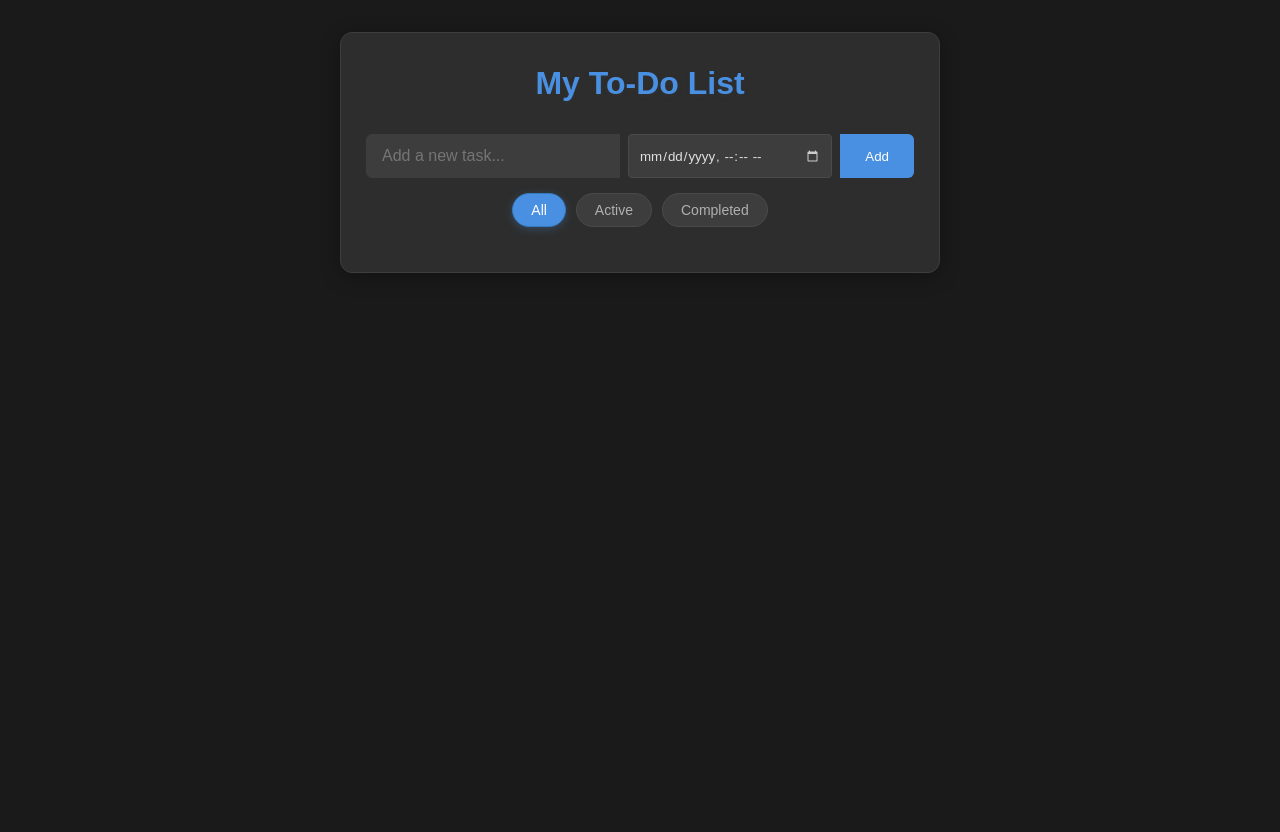
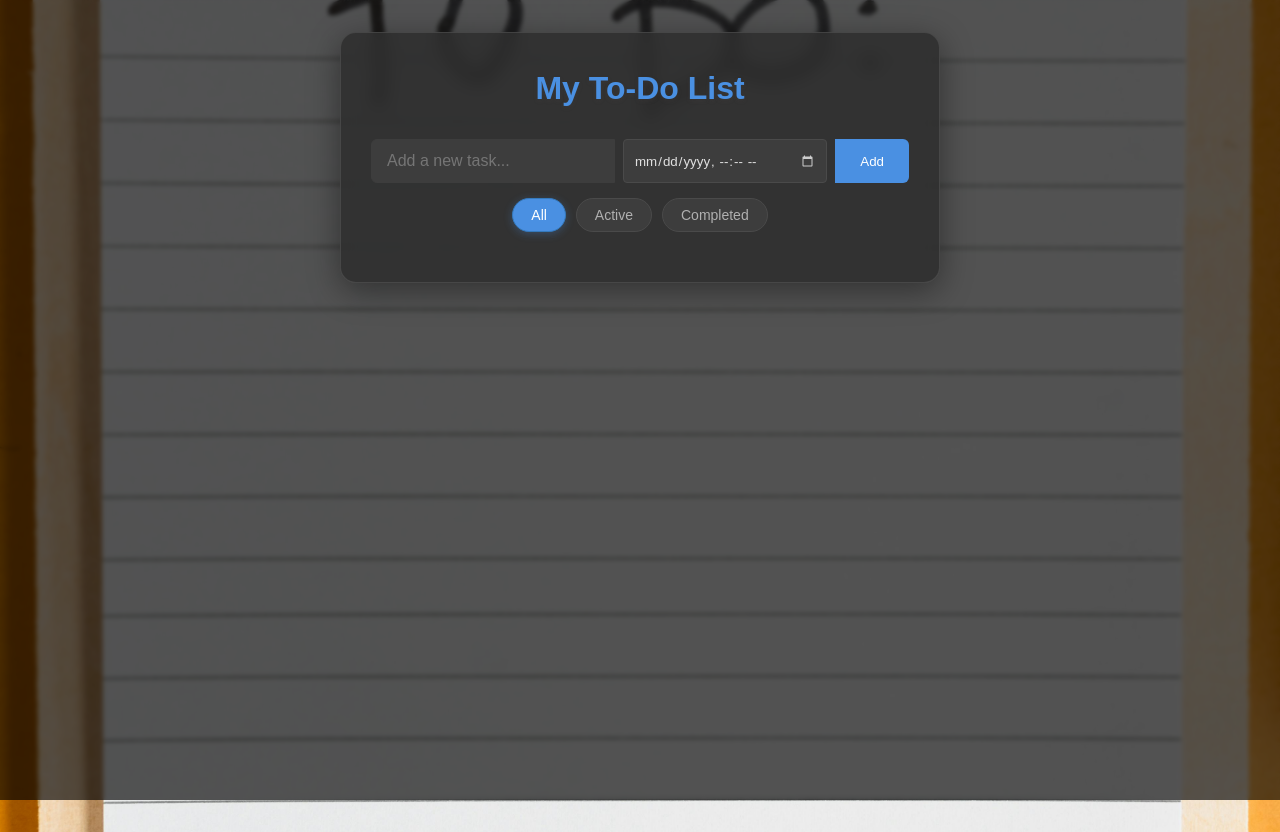
Before and after one commit to SriPriyanD07/To_do_List, a plain HTML site: page index.html in a window 1280 px wide. Drawn offline with Linux system fonts and the light colour scheme.

Commit message:
feat: add custom background image and enhance UI with glass-morphism effects

```diff
--- a/styles.css
+++ b/styles.css
@@ -6,21 +6,44 @@
 }
 
 body {
-    background: #1a1a1a;
+    background: #1a1a1a url('img.jpg') no-repeat center center fixed;
+    background-size: cover;
     color: #e0e0e0;
     line-height: 1.6;
     min-height: 100vh;
-    transition: background 0.3s ease;
+    transition: all 0.3s ease;
+    position: relative;
+    font-family: 'Segoe UI', Tahoma, Geneva, Verdana, sans-serif;
+}
+
+body::before {
+    content: '';
+    position: fixed;
+    top: 0;
+    left: 0;
+    right: 0;
+    bottom: 0;
+    background: rgba(0, 0, 0, 0.65);
+    z-index: -1;
+    backdrop-filter: blur(2px);
 }
 
 .container {
     max-width: 600px;
     margin: 2rem auto;
-    padding: 25px;
-    background: #2d2d2d;
-    border-radius: 12px;
-    box-shadow: 0 4px 20px rgba(0, 0, 0, 0.3);
-    border: 1px solid #3d3d3d;
+    padding: 30px;
+    background: rgba(45, 45, 45, 0.85);
+    border-radius: 16px;
+    box-shadow: 0 8px 32px rgba(0, 0, 0, 0.4);
+    border: 1px solid rgba(255, 255, 255, 0.1);
+    backdrop-filter: blur(8px);
+    transform: translateY(0);
+    transition: all 0.3s ease;
+}
+
+.container:hover {
+    transform: translateY(-5px);
+    box-shadow: 0 12px 40px rgba(0, 0, 0, 0.5);
 }
 
 h1 {
```
Also changed, not shown: img.jpg (added).
